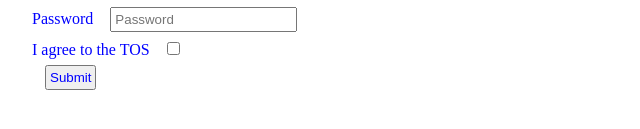
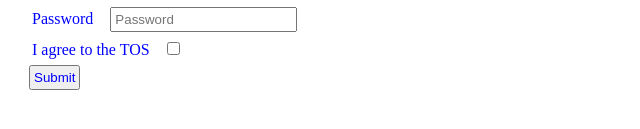
Before and after one commit to acciojob/signup-form-car-anup-bera77, a website: page main.html in a window 1280 px wide. Shown: the part 257-386 px from the top of the page, without its empty margins (0-640 px from the left). Drawn offline with Linux system fonts and the light colour scheme.

Commit message:
created a submission

```diff
--- a/main.html
+++ b/main.html
@@ -46,7 +46,7 @@
 		<label for="tos">I agree to the TOS</label>
 		<input id="tos" type = "checkbox" required/>
 		<br>
-		<label ></label>
+
 		<input type ="submit" value ="Submit"/>
 	</form>
 
```
